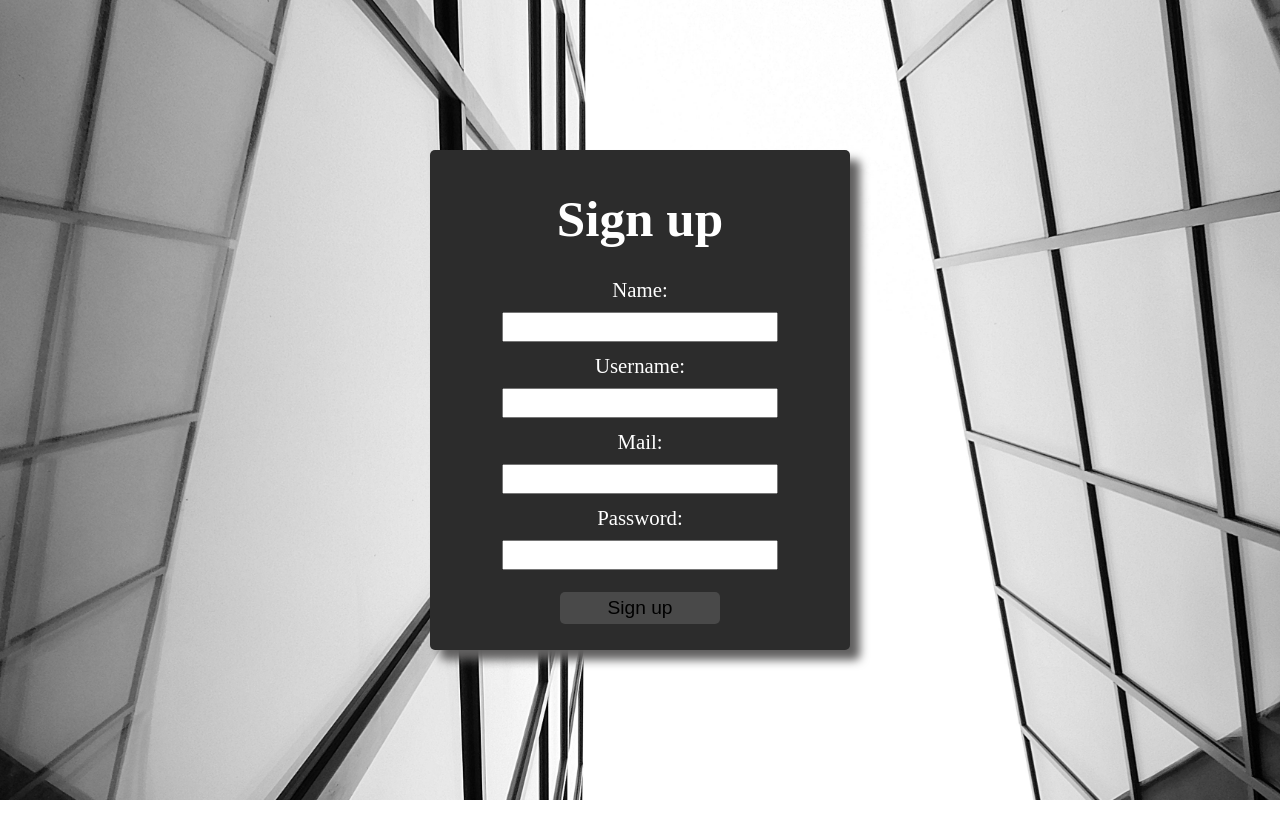
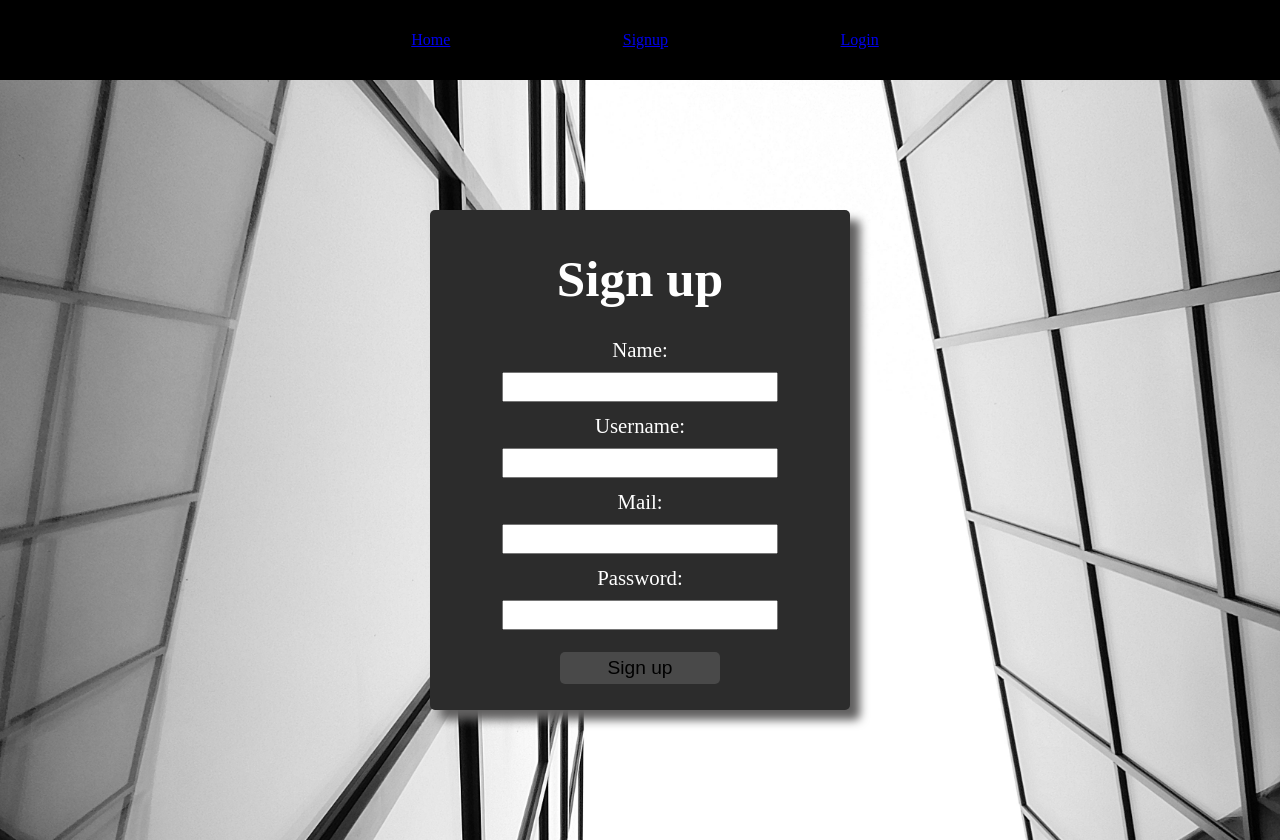
Before and after one commit to Libo99/MERN, a React (Create React App) app in the folder client/: page /Signup in a window 1280 px wide. Before the commit the page ends 800 px from the top, so only its background shows below. Built offline with nearby package versions, Linux system fonts and the light colour scheme.

Commit message:
learned react router and added it

```diff
--- a/client/package.json
+++ b/client/package.json
@@ -9,6 +9,7 @@
     "axios": "^0.21.1",
     "react": "^17.0.1",
     "react-dom": "^17.0.1",
+    "react-router-dom": "^5.2.0",
     "react-scripts": "4.0.1",
     "web-vitals": "^0.2.4"
   },
--- a/client/src/App.js
+++ b/client/src/App.js
@@ -1,15 +1,27 @@
-import React from 'react';
-import SignUp from './Components/SignUp';
-import Login from './Components/Login';
-import Admin from './Components/Admin/AdminPage'
+import React from "react";
+import SignUp from "./Components/SignUp";
+import Login from "./Components/Login";
+import Admin from "./Components/Admin/AdminPage";
+import NavBar from "./Components/NavBar";
+import "react-router-dom";
+import { Route, BrowserRouter as Router, Switch } from "react-router-dom";
 function App() {
   return (
-    <div className="App">
-      <SignUp/>
-      {/* <Login/> */}
-      {/* <Admin/> */}
-    </div>
+    <Router>
+      <div className="App">
+        <NavBar />
+        <Switch>
+          <Route path="/" exact component={Home} />
+          <Route path="/Login" component={Login} />
+          <Route path="/Signup" component={SignUp} />
+        </Switch>
+      </div>
+    </Router>
   );
 }
 
+const Home = () => {
+  return <div><h1>home</h1></div>
+}
+
 export default App;
--- a/client/src/Components/Login.js
+++ b/client/src/Components/Login.js
@@ -7,6 +7,8 @@ const Login = () => {
   const [password, setPassword] = useState('');
 
   return (
+    <div>
+      <h1>Login</h1>
       <div className="Login-container">
         <form>
           <label htmlFor="username">Username</label>
@@ -18,6 +20,7 @@ const Login = () => {
           <button type="submit">Login</button>
         </form>
       </div>
+    </div>
   );
 };
 
--- /dev/null
+++ b/client/src/Components/NavBar.jsx
@@ -0,0 +1,23 @@
+import React from "react";
+import "../NavBar.css";
+import {Link} from "react-router-dom";
+
+const NavBar = () => {
+  return (
+    <nav>
+      <ul>
+        <Link to="/">
+          <li>Home</li>
+        </Link>
+        <Link to ="/signup">
+          <li>Signup</li>
+        </Link>
+        <Link to="login">
+          <li>Login</li>
+        </Link>
+      </ul>
+    </nav>
+  );
+};
+
+export default NavBar;
--- a/client/src/Components/SignUp.js
+++ b/client/src/Components/SignUp.js
@@ -26,6 +26,7 @@ const register = (e) => {
 }
 
   return (
+    <div className="container">
     <div className="signup">
       <div className="header">
         <h1>Sign up</h1>
@@ -47,6 +48,7 @@ const register = (e) => {
       </form>
     </div>
     </div>
+    </div>
   );
 };
 
--- /dev/null
+++ b/client/src/NavBar.css
@@ -0,0 +1,22 @@
+body{
+    padding: 0;
+    margin: 0;
+}
+nav {
+  display: flex;
+  justify-content: space-around;
+  background-color: black;
+  align-items: center;
+  color: white;
+  height: 10vh;
+}
+ul {
+  display: flex;
+  width: 50%;
+  justify-content: space-around;
+  align-items: center;
+}
+li {
+  margin-right: 30px;
+  list-style: none;
+}
--- a/client/src/SignUp.css
+++ b/client/src/SignUp.css
@@ -1,8 +1,8 @@
-body {
+.container {
   margin: 0;
   padding: 0;
   /* background-color: rgb(231, 230, 230); */
-  height: 100vh;
+  height: 95vh;
   display: flex;
   justify-content: center;
   align-items: center;
```
Also changed, not shown: 1 other file (tests, documents, lock files or other folders). Lines whose indentation alone changed are shown as unchanged.
